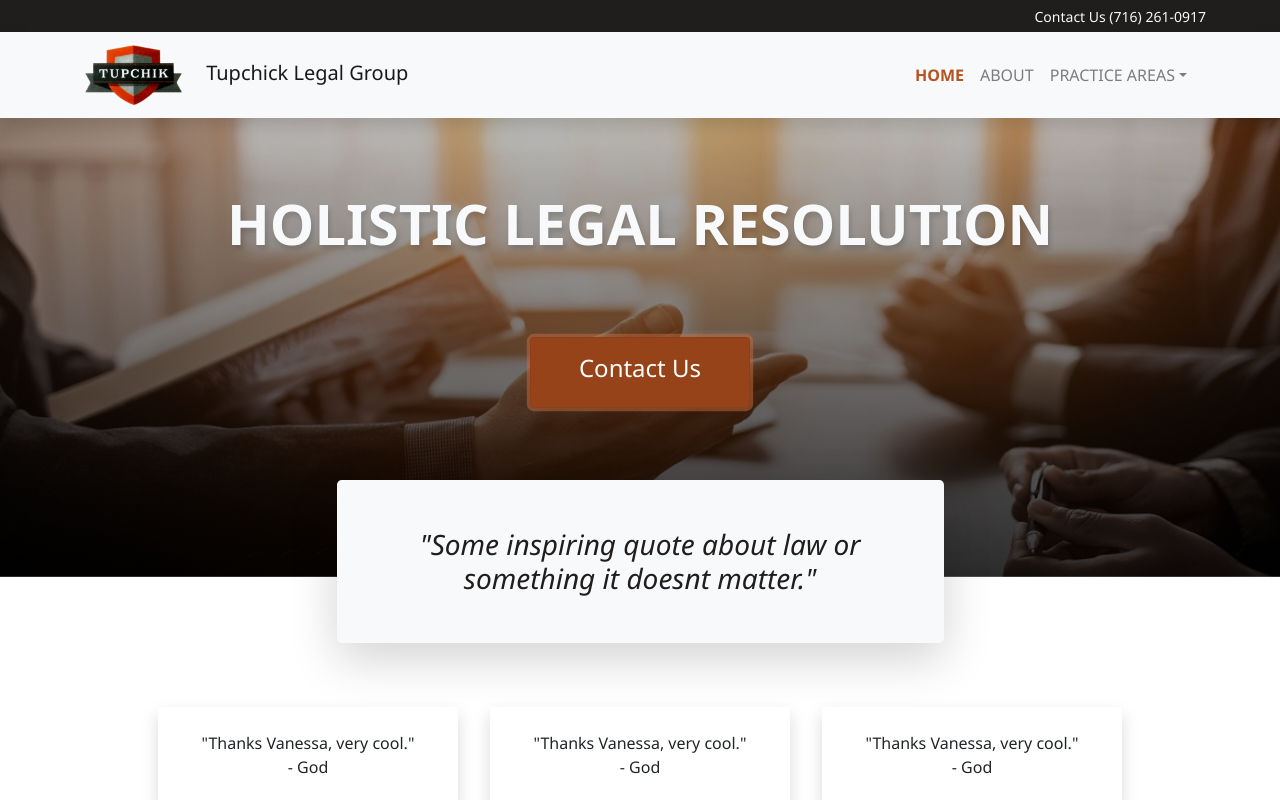
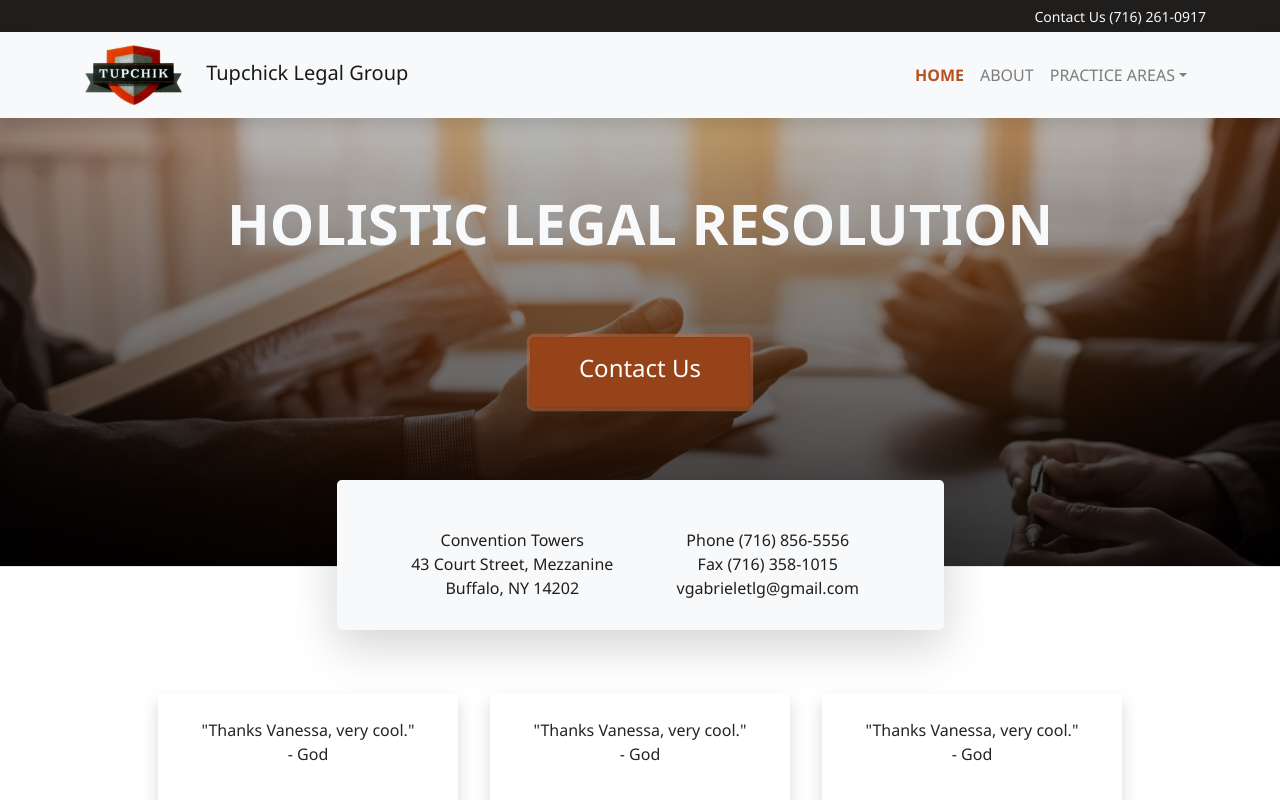
Before and after one commit to tupchiklegal/tupchiklegal, a Vue app: page / in a window 1280 px wide. Both pictures are taken after a click on the button "Contact Us". Shown: the top 800 px of the page. Built offline with nearby package versions, Linux system fonts and the light colour scheme.

Commit message:
init ani

```diff
--- a/package.json
+++ b/package.json
@@ -8,8 +8,12 @@
     "lint": "vue-cli-service lint"
   },
   "dependencies": {
+    "bootstrap-vue": "^2.0.0-rc.28",
     "core-js": "^2.6.5",
-    "vue": "^2.6.10"
+    "node-sass": "^4.12.0",
+    "sass-loader": "^7.3.1",
+    "vue": "^2.6.10",
+    "vue-router": "^3.1.2"
   },
   "devDependencies": {
     "@vue/cli-plugin-babel": "^3.11.0",
--- a/src/App.vue
+++ b/src/App.vue
@@ -66,9 +66,5 @@ export default {
 </script>
 
 <style>
-
 @import 'https://cdnjs.cloudflare.com/ajax/libs/animate.css/3.7.2/animate.css';
-
-
-
 </style>
--- a/src/components/Home.vue
+++ b/src/components/Home.vue
@@ -25,27 +25,11 @@
 
         <div class="row mt-5">
           <div class="col-sm-3"></div>
-          <div class="col-sm-6 bg-light rounded-lg shadow-lg">
-            <div hidden id="contact-info" class="p-5">
-              <table class="table table-borderless">
-                <tbody class="text-dark">
-                  <tr>
-                    <td>Convention Towers</td>
-                    <td>Phone (716) 856-5556</td>
-                  </tr>
-                  <tr>
-                    <td>43 Court Street, Mezzanine</td>
-                    <td>Fax (716) 358-1015</td>
-                  </tr>
-                  <tr>
-                    <td>Buffalo, NY 14202</td>
-                    <td>vgabrieletlg@gmail.com</td>
-                  </tr>
-                </tbody>
-              </table>
-            </div>
-            <div id="contact-quote" class="text-dark p-5">
-              <h3 style="margin-top: auto; margin-bottom: auto;"><i>"Some inspiring quote about law or something it doesnt matter."</i></h3>
+          <div class="col-sm-6 bg-light rounded-lg shadow-lg" style="height: 150px;">
+            <div class="text-dark p-5">
+                <transition name="contact-transition"  enter-active-class="animated flipInX">
+                  <component :is="contact"></component>
+                </transition>
             </div>
           </div>
           <div class="col-sm-3"></div>
@@ -61,7 +45,6 @@
     <quote></quote>
     <quote></quote>
     <quote></quote>
-    <quote></quote>
   </div>
 
 
@@ -69,22 +52,32 @@
 </template>
 
 <script>
+import quote from './quote.vue'
+import ContactInfo from './contact/ContactInfo.vue';
+import ContactQuote from './contact/ContactQuote.vue';
 
-import quote from './quote.vue'
 
 export default {
   components: {
-    quote
+      quote,
+      ContactInfo,
+      ContactQuote
   },
   methods: {
     test() {
-      console.log('test');
+      this.contact = ContactInfo
+    }
+  },
+  data() {
+    return {
+      contact: ContactQuote
     }
   }
 }
 </script>
 
-<style lang="scss">
+<style>
+
 #home {
   background-image: url("./../assets/stock3.jpg");
   background-repeat: no-repeat;
@@ -94,4 +87,7 @@ export default {
 #h1-quote {
   text-shadow: 2px 4px 5px rgba(black, .15);
 }
+#gallery-content {
+  height: 923px;
+}
 </style>
--- a/src/components/PracticeArea1.vue
+++ b/src/components/PracticeArea1.vue
@@ -1,5 +1,6 @@
 <template>
   <div class="container mt-4">
     <h4 class="display-4">Practice Area 1</h4>
+    <hr>
   </div>
 </template>
--- a/src/components/PracticeArea2.vue
+++ b/src/components/PracticeArea2.vue
@@ -1,5 +1,6 @@
 <template>
   <div class="container mt-4">
     <h4 class="display-4">Practice Area 2</h4>
+    <hr>5
   </div>
 </template>
--- /dev/null
+++ b/src/components/contact/ContactInfo.vue
@@ -0,0 +1,32 @@
+<template>
+    <!-- <table class="table table-borderless">
+      <tbody class="text-dark">
+        <tr>
+          <td>Convention Towers</td>
+          <td>Phone (716) 856-5556</td>
+        </tr>
+        <tr>
+          <td>43 Court Street, Mezzanine</td>
+          <td>Fax (716) 358-1015</td>
+        </tr>
+        <tr>
+          <td>Buffalo, NY 14202</td>
+          <td>vgabrieletlg@gmail.com</td>
+        </tr>
+      </tbody>
+    </table> -->
+    <div>
+      <div class="row">
+        <div class="col-sm-6">Convention Towers</div>
+        <div class="col-sm-6">Phone (716) 856-5556</div>
+      </div>
+      <div class="row">
+        <div class="col-sm-6">43 Court Street, Mezzanine</div>
+        <div class="col-sm-6">Fax (716) 358-1015</div>
+      </div>
+      <div class="row">
+        <div class="col-sm-6">Buffalo, NY 14202</div>
+        <div class="col-sm-6">vgabrieletlg@gmail.com</div>
+      </div>
+    </div>
+</template>
--- /dev/null
+++ b/src/components/contact/ContactQuote.vue
@@ -0,0 +1,5 @@
+<template>
+    <h3 style="margin-top: auto; margin-bottom: auto;">
+        <i>"Some inspiring quote about law or something it doesnt matter."</i>
+    </h3>
+</template>
--- a/src/components/quote.vue
+++ b/src/components/quote.vue
@@ -10,5 +10,6 @@
   display: inline-block;
   border-bottom: 2px solid orange;
   width: 300px;
+  height: 150px;
 }
 </style>
--- a/src/css/style.scss
+++ b/src/css/style.scss
@@ -1,3 +1,4 @@
+
 
 $theme-colors: (
     "dark": #1f1e1d,
```
